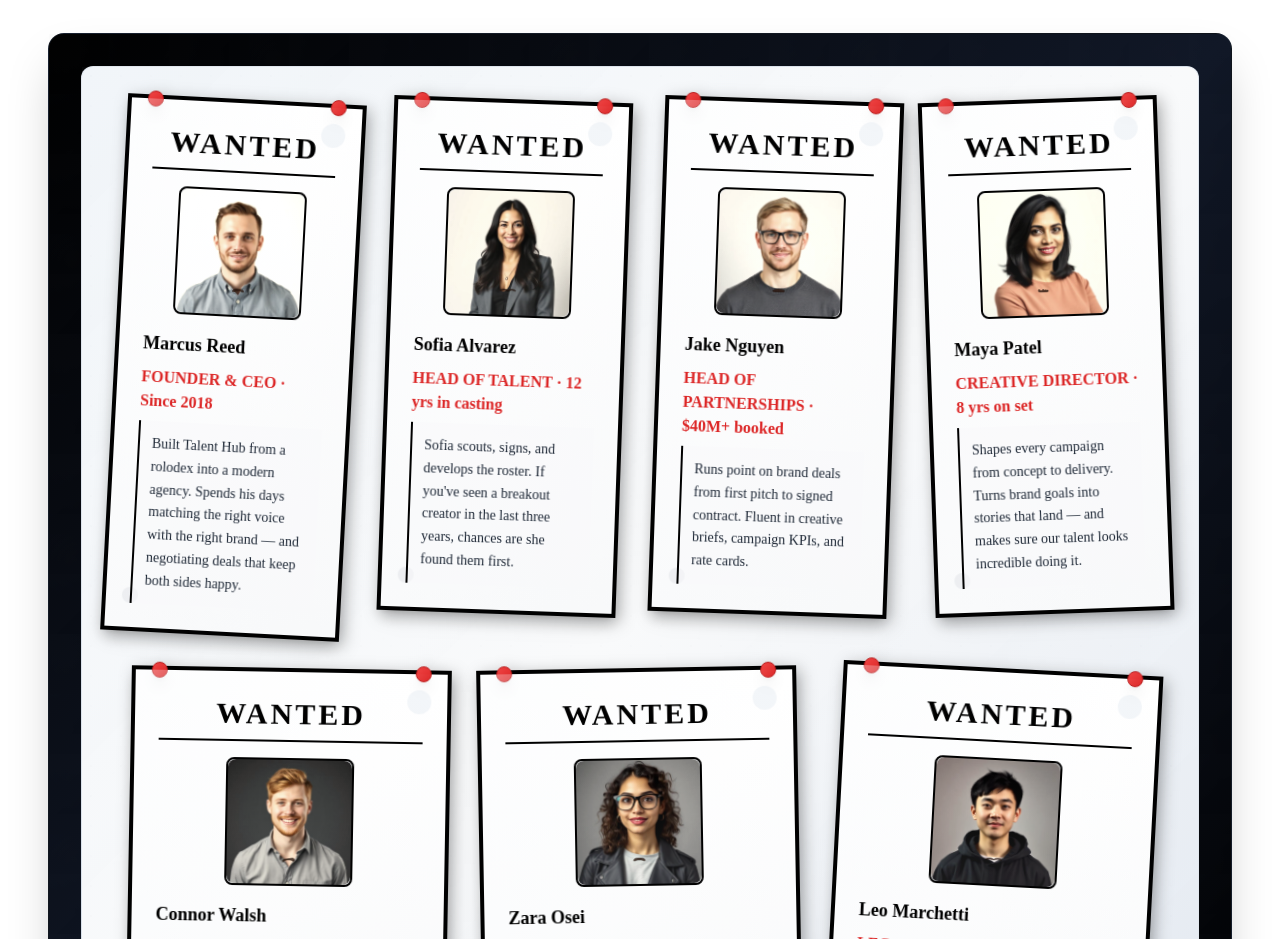
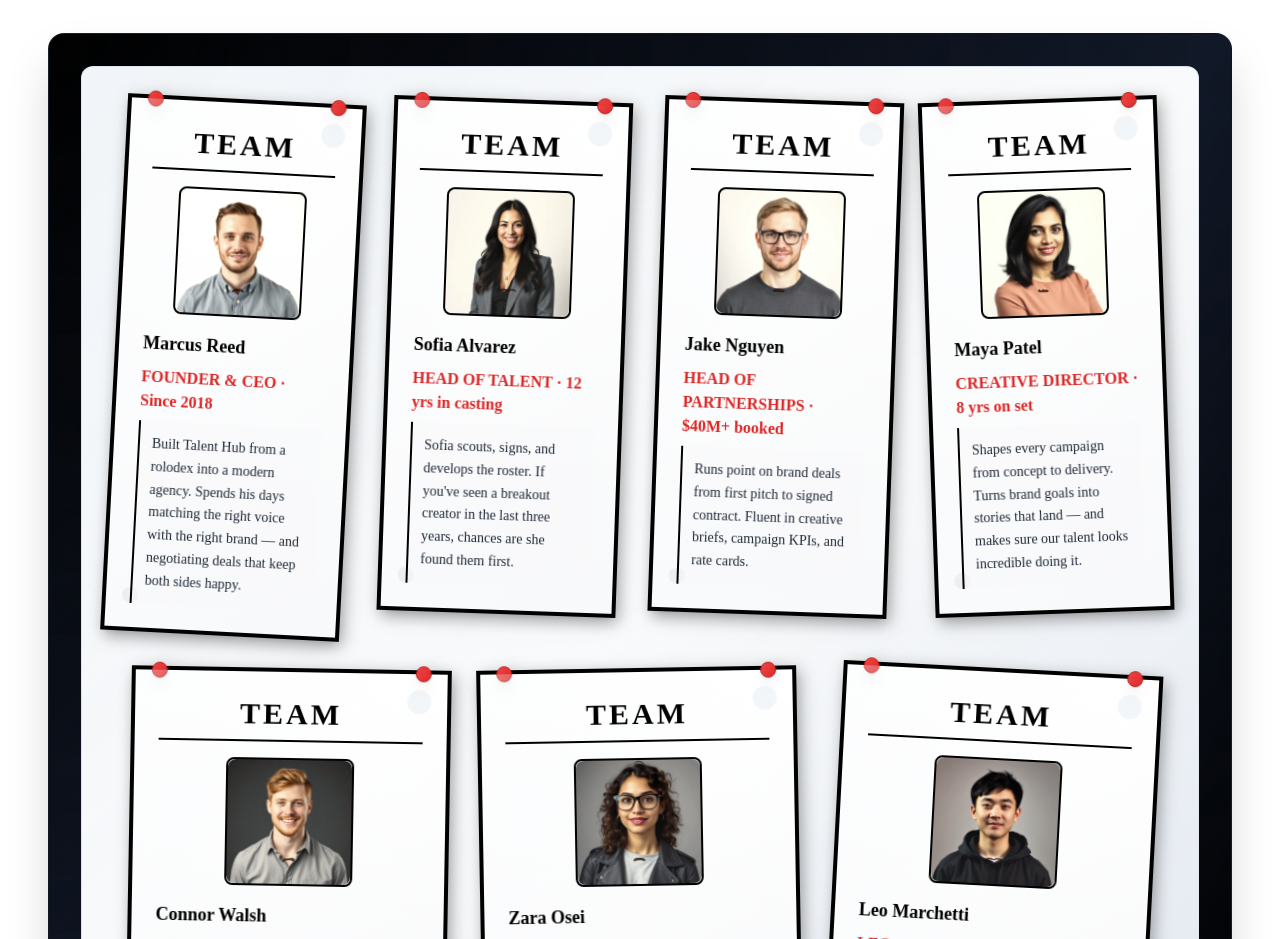
Before and after one commit to snape345/sweet-theme-haven, a React (Vite) app: page / in a window 1280 px wide. Shown: the part 6700-7639 px from the top of the page. Built offline with nearby package versions, Linux system fonts and the light colour scheme; the HTML template or start-up script is replaced by a standard one; a web font is replaced by a local one.

Commit message:
Changes
Co-authored-by: snape345 <154547548+snape345@users.noreply.github.com>

```diff
--- a/src/components/Team.tsx
+++ b/src/components/Team.tsx
@@ -242,7 +242,7 @@ export function Team() {
                                     fontFamily: 'serif',
                                     letterSpacing: '0.1em'
                                   }}>
-                                WANTED
+                                TEAM
                               </h3>
                               <div className="w-full h-0.5 bg-black mb-2" />
                             </div>
@@ -330,7 +330,7 @@ export function Team() {
                                     fontFamily: 'serif',
                                     letterSpacing: '0.1em'
                                   }}>
-                                WANTED
+                                TEAM
                               </h3>
                               <div className="w-full h-0.5 bg-black mb-2" />
                             </div>
```
